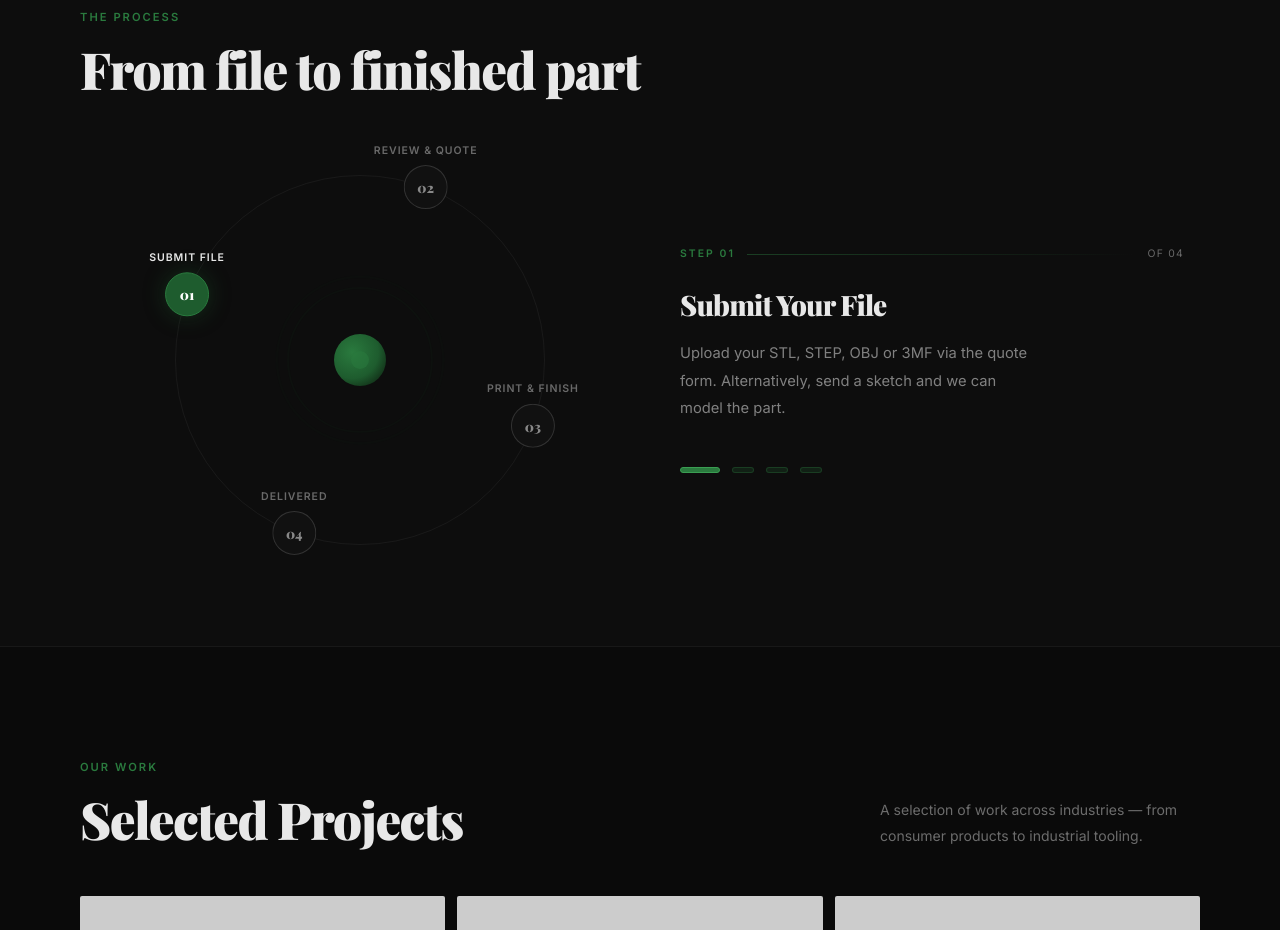
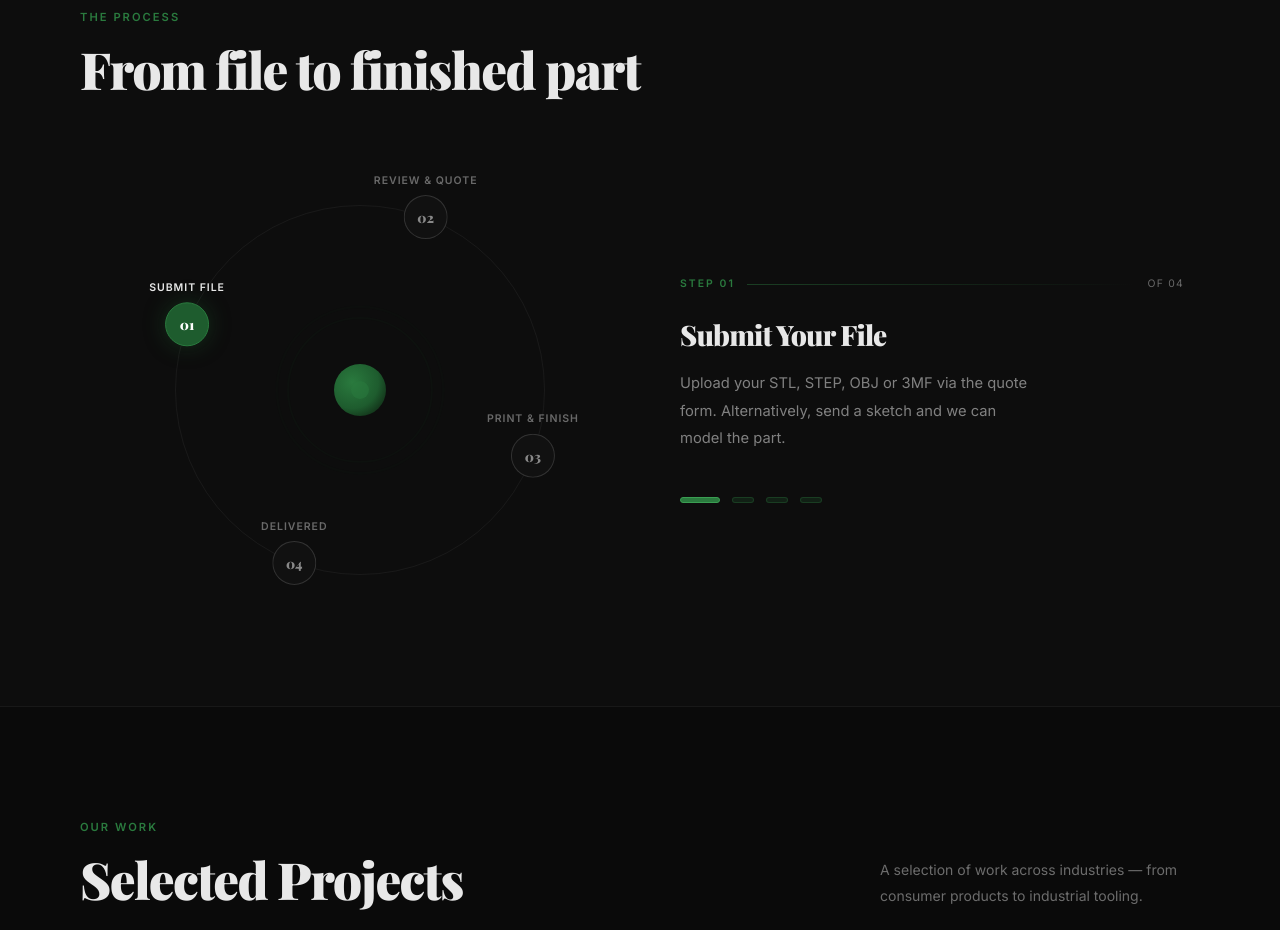
Before and after one commit to Daniel3AW/3AE-TEST-WEBSITE, a website: page index.html in a window 1280 px wide. Shown: the part 3100-4030 px from the top of the page. Drawn offline with nearby package versions, Linux system fonts and the light colour scheme; placeholder pictures from the web are drawn by us; animation ran at ten frames a second; a web font is replaced by a local one.

Commit message:
Fix orbital scene z-index and height so labels don't bleed behind heading
Increase min-height from 360px to 480px so 12 o-clock nodes stay within
bounds, and add z-index:1 to #orbital-scene so its content paints above
the heading transform-created stacking context.

Co-Authored-By: Claude Sonnet 4.6 <noreply@anthropic.com>

```diff
--- a/index.html
+++ b/index.html
@@ -914,7 +914,7 @@
     <div class="hidden md:grid" style="grid-template-columns: 1fr 1fr; align-items: center;">
 
       <!-- Left: orbital scene -->
-      <div id="orbital-scene" style="position:relative; height:clamp(360px, calc(100vh - 260px), 460px);">
+      <div id="orbital-scene" style="position:relative; z-index:1; height:clamp(480px, calc(100vh - 200px), 520px);">
 
         <!-- Central orb -->
         <div style="position:absolute;left:50%;top:50%;transform:translate(-50%,-50%);z-index:10;pointer-events:none;">
```
